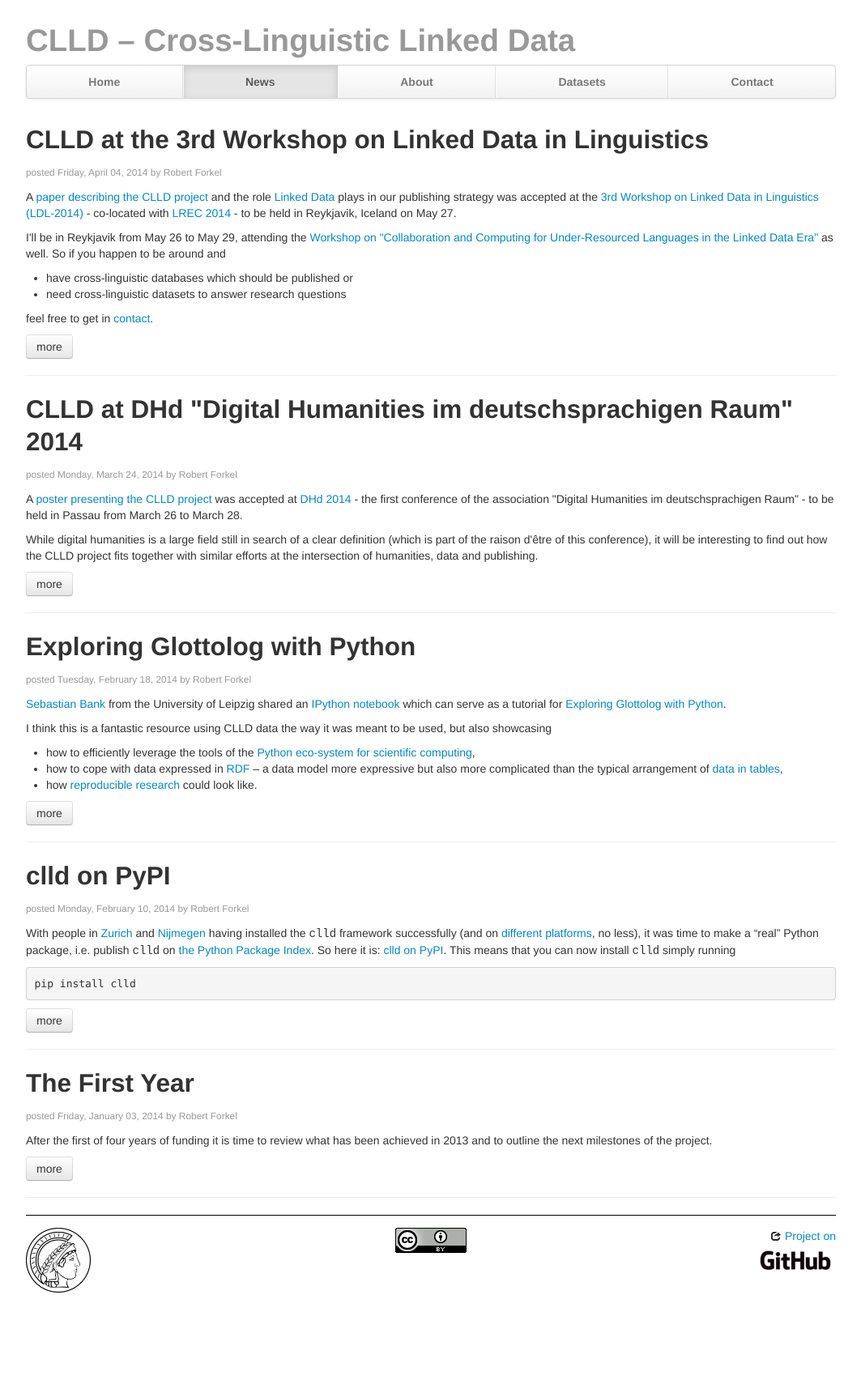
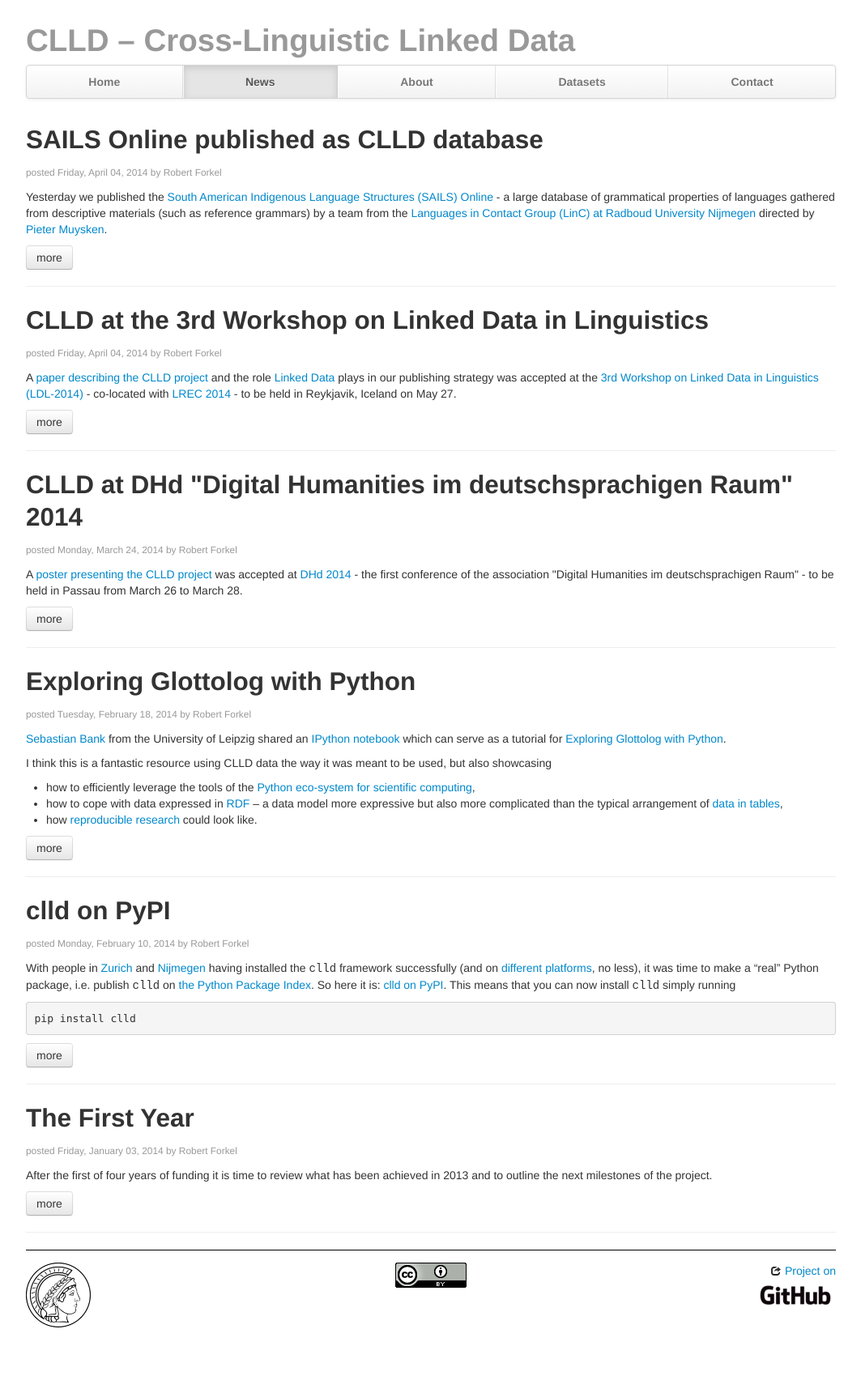
Before and after one commit to clld/clld.github.io, a Jekyll site: the page built from news.html, in a window 1280 px wide. Shown: the whole page at 81% size, without its empty margins (108-1171 px from the left). Built offline with Jekyll 4.4.1, drawn with Linux system fonts in a browser that asks for light colours; nearby versions of some CDN libraries; library files that are not in the unit come from our copies; before the commit the page ends 1656 px from its top, so only the background shows below that.

Commit message:
new dataset

```diff
--- a/_config.yml
+++ b/_config.yml
@@ -1 +1,2 @@
 pygments: true
+markdown: kramdown
--- a/_posts/2014-03-24-clld-at-dhd2014.html
+++ b/_posts/2014-03-24-clld-at-dhd2014.html
@@ -10,6 +10,7 @@ menu_item: blog
     of the association "Digital Humanities im deutschsprachigen Raum" - to be held in
     Passau from March 26 to March 28.
 </p>
+
 <p>
     While digital humanities is a large field still in search of a clear definition
     (which is part of the raison d'être of this conference), it will be interesting to
--- a/_posts/2014-04-04-clld-at-ldl2014.html
+++ b/_posts/2014-04-04-clld-at-ldl2014.html
@@ -12,6 +12,7 @@ menu_item: blog
     - co-located with <a href="http://lrec2014.lrec-conf.org/en/">LREC 2014</a> - to be held in
     Reykjavik, Iceland on May 27.
 </p>
+
 <p>
     I'll be in Reykjavik from May 26 to May 29, attending the
     <a href="http://www.ilc.cnr.it/ccurl2014/">Workshop on "Collaboration and Computing for Under-Resourced Languages in the Linked Data Era"</a>
--- /dev/null
+++ b/_posts/2014-04-04-new-dataset-sails.html
@@ -0,0 +1,32 @@
+---
+layout: post
+title: SAILS Online published as CLLD database
+author: Robert Forkel
+menu_item: blog
+---
+<p>
+    Yesterday we published the
+    <a href="http://sails.clld.org">South American Indigenous Language Structures (SAILS) Online</a>
+    - a large database of grammatical properties of languages gathered from descriptive materials
+    (such as reference grammars) by a team from the
+    <a href="http://www.ru.nl/linc/">Languages in Contact Group (LinC) at Radboud University Nijmegen</a>
+    directed by
+    <a href="http://www.ru.nl/multilingualism/people/pieter-muysken/">Pieter Muysken</a>.
+</p>
+
+<p>
+    We are particularly happy because
+    <a href="https://github.com/clld/sails">the web application</a>
+    - based on the
+    <a href="https://github.com/clld/clld"><span style="font-family: monospace">clld</span> framework</a>
+    - was programmed by Harald Hammarström, thus providing evidence that our software is indeed
+    re-usable. Should you encounter any problems using SAILS Online, feel free to open an
+    <a href="https://github.com/clld/sails/issues">issue at GitHub</a>.
+</p>
+<p>
+    Like all apps built on <span style="font-family: monospace">clld</span>, SAILS Online implements the
+    <a href="http://www.openarchives.org/OAI/2.0/openarchivesprotocol.htm">Open Archives Initiative Protocol for Metadata Harvesting</a>
+    as required for <a href="http://www.language-archives.org/archives">archives to be indexed by OLAC</a>.
+    So as soon as OLAC has harvested the SAILS metadata, you will SAILS language resource when
+    searching OLAC.
+</p>
--- a/datasets.html
+++ b/datasets.html
@@ -49,8 +49,11 @@ menu_item: datasets
   <li>IDS (Intercontinental Dictionary Series), edited by Bernard Comrie &amp; Hans-Jörg Bibiko</li>
   <li>ASJP Lexical Database, edited by Søren Wichmann et al.</li>
   <li>Numerals in the World’s Languages, by Eugene Chan</li>
+    <li>
+        <a href="http://glottolog.org">Glottolog</a> (catalog of all languages, families and dialects, with comprehensive reference information), edited by Harald Hammarström, Martin Haspelmath &amp; Robert Forkel
+    </li>
   <li>
-    <a href="http://glottolog.org">Glottolog</a> (catalog of all languages, families and dialects, with comprehensive reference information), edited by Harald Hammarström, Martin Haspelmath &amp; Robert Forkel
+    <a href="http://sails.clld.org">SAILS Online</a> (The South American Indigenous Language Structures Online), edited by Harald Hammarström
   </li>
 </ul>
 
```
